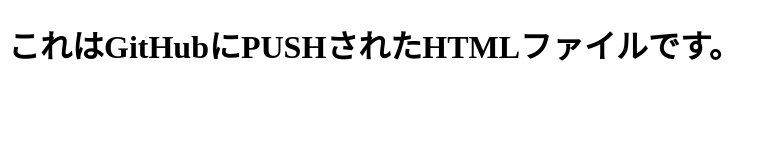
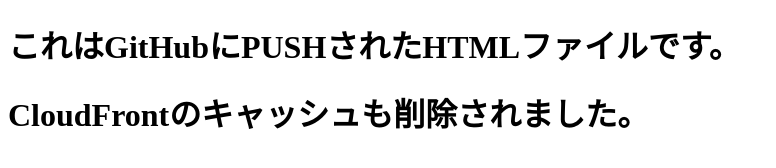
Before and after one commit to fuzztarou/S3_test, a plain HTML site: page index.html in a window 1280 px wide. Shown: the whole page, without its empty margins (0-776 px from the left). Drawn offline with Linux system fonts and the light colour scheme.

Commit message:
YAMLindex.htmlを変更

```diff
--- a/index.html
+++ b/index.html
@@ -6,5 +6,6 @@
   </HEAD>
   <BODY>
     <H1>これはGitHubにPUSHされたHTMLファイルです。</H1>
+    <H1>CloudFrontのキャッシュも削除されました。</H1>
   </BODY>
 </HTML>
```
Also changed, not shown: 1 other file.
